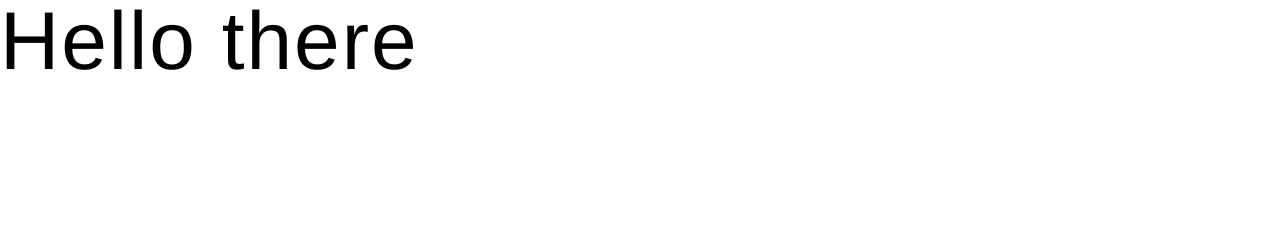
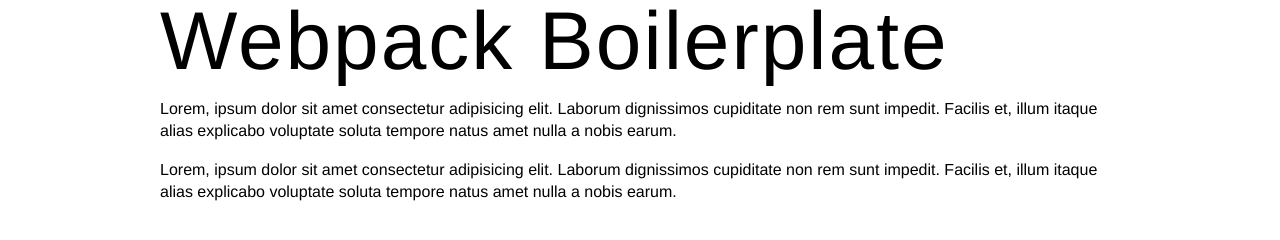
Before and after one commit to kekkorider/Webpack-Boilerplate, a website built with webpack: page src/views/index.html in a window 1280 px wide. Built offline with nearby package versions, Linux system fonts and the light colour scheme; some packages are replaced by stand-ins of ours.

Commit message:
Global styles + basic HTML

```diff
--- a/src/scss/_global.scss
+++ b/src/scss/_global.scss
@@ -1,3 +1,9 @@
+* {
+    box-sizing: border-box
+}
+
 body {
+    font-family: $body-font-family;
+    line-height: 1.4;
     margin: 0
 }
--- a/src/scss/_settings.scss
+++ b/src/scss/_settings.scss
@@ -10,7 +10,7 @@
 /*
  * 1 - Global stuff
  */
- $global-width: 1340px;
+ $global-width: 1000px;
  $global-font-size: 17px;
  $global-font-weight: 300;
  $global-line-height: 1.3;
--- a/src/scss/_site.scss
+++ b/src/scss/_site.scss
@@ -0,0 +1,11 @@
+.page-section {
+
+    &__inner {
+        @include row
+    }
+
+    &__header,
+    &__content {
+        @include columns(1, 1)
+    }
+}
--- a/src/views/index.html
+++ b/src/views/index.html
@@ -9,9 +9,17 @@
 </head>
 <body>
 
-    <h1>
-        Hello there
-    </h1>
+    <section class="page-section">
+        <div class="page-section__inner">
+            <header class="page-section__header">
+                <h1>Webpack Boilerplate</h1>
+            </header>
+            <div class="page-section__content">
+                <p>Lorem, ipsum dolor sit amet consectetur adipisicing elit. Laborum dignissimos cupiditate non rem sunt impedit. Facilis et, illum itaque alias explicabo voluptate soluta tempore natus amet nulla a nobis earum.</p>
+                <p>Lorem, ipsum dolor sit amet consectetur adipisicing elit. Laborum dignissimos cupiditate non rem sunt impedit. Facilis et, illum itaque alias explicabo voluptate soluta tempore natus amet nulla a nobis earum.</p>
+            </div>
+        </div>
+    </section>
 
 </body>
 </html>
```
Also changed, not shown: dist/app.bundle.css, dist/index.html, 2 other files.
